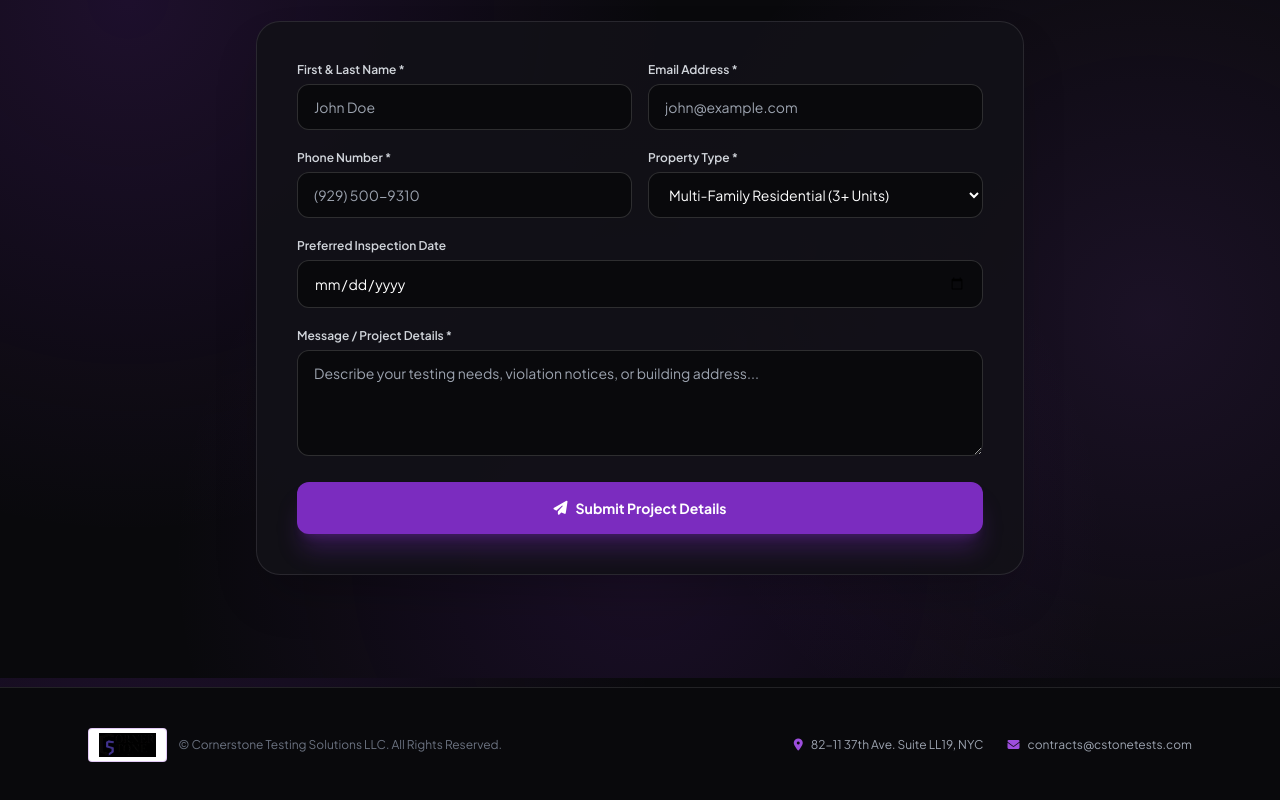
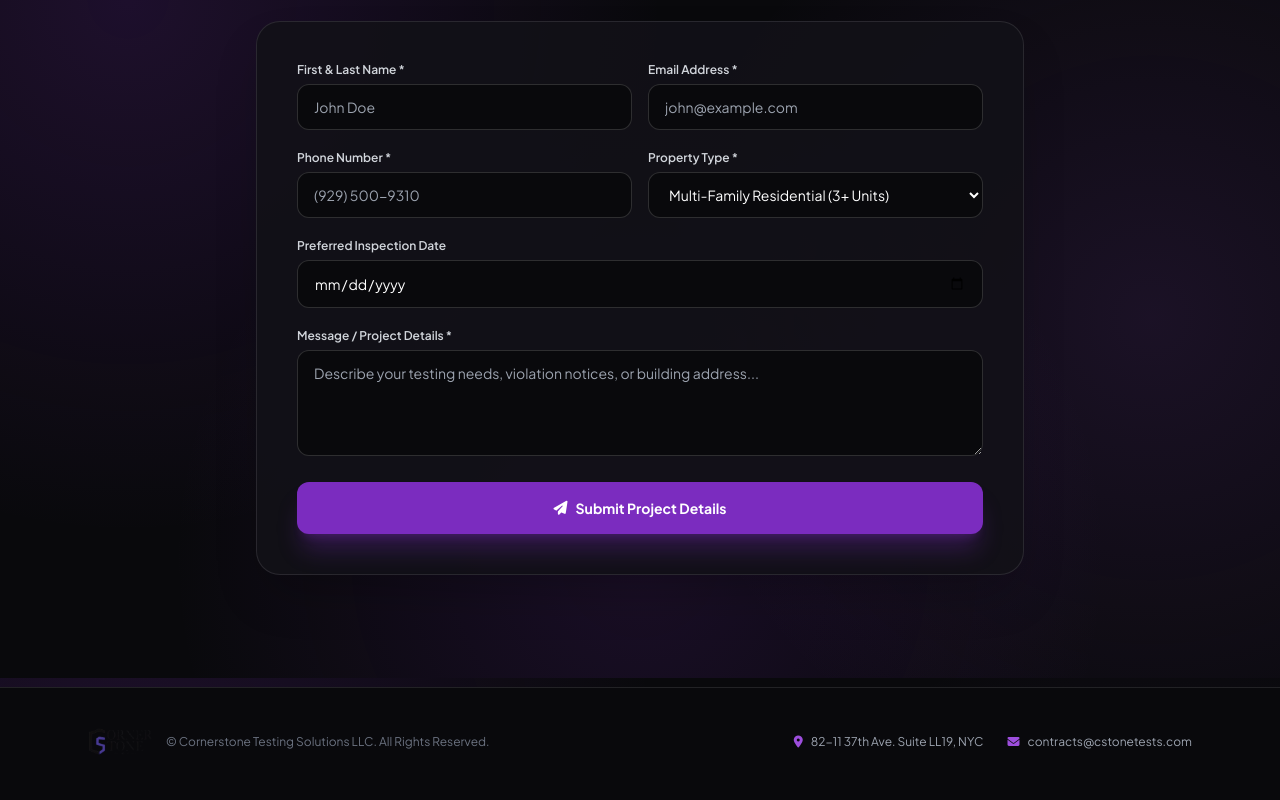
Before and after one commit to prxyusr/cstonetests, a plain HTML site: page index.html in a window 1280 px wide. Shown: the part 1722-2522 px from the top of the page. Drawn offline with nearby package versions, Linux system fonts and the light colour scheme.

Commit message:
Update index.html

```diff
--- a/index.html
+++ b/index.html
@@ -334,12 +334,16 @@
     <footer class="border-t border-white/10 py-10 mt-16 text-xs text-gray-500 bg-brandBlack">
         <div class="max-w-6xl mx-auto px-4 sm:px-6 flex flex-col md:flex-row justify-between items-center gap-6">
 
-            <div class="flex items-center gap-3">
-                <div class="bg-white px-2.5 py-1 rounded border border-brandPurpleLight/30">
-                    <img src="avatar.png.jpg" alt="Cornerstone Testing Solutions" class="h-6 w-auto object-contain block" />
-                </div>
-                <span>&copy; <span id="year"></span> Cornerstone Testing Solutions LLC. All Rights Reserved.</span>
-            </div>
+<!-- OLD FOOTER LOGO CONTAINER (REMOVE THIS): -->
+<!-- <div class="bg-white px-2.5 py-1 rounded border border-brandPurpleLight/30"> -->
+
+<!-- NEW TRANSPARENT FOOTER LOGO: -->
+<div class="flex items-center gap-3">
+    <img src="avatar.png.jpg"
+         alt="Cornerstone Testing Solutions"
+         class="h-7 w-auto object-contain block mix-blend-screen" />
+    <span>&copy; <span id="year"></span> Cornerstone Testing Solutions LLC. All Rights Reserved.</span>
+</div>
 
             <div class="flex gap-6 text-gray-400">
                 <p><i class="fa-solid fa-location-dot text-brandPurpleLight mr-1.5"></i> 82-11 37th Ave. Suite LL19, NYC</p>
```
